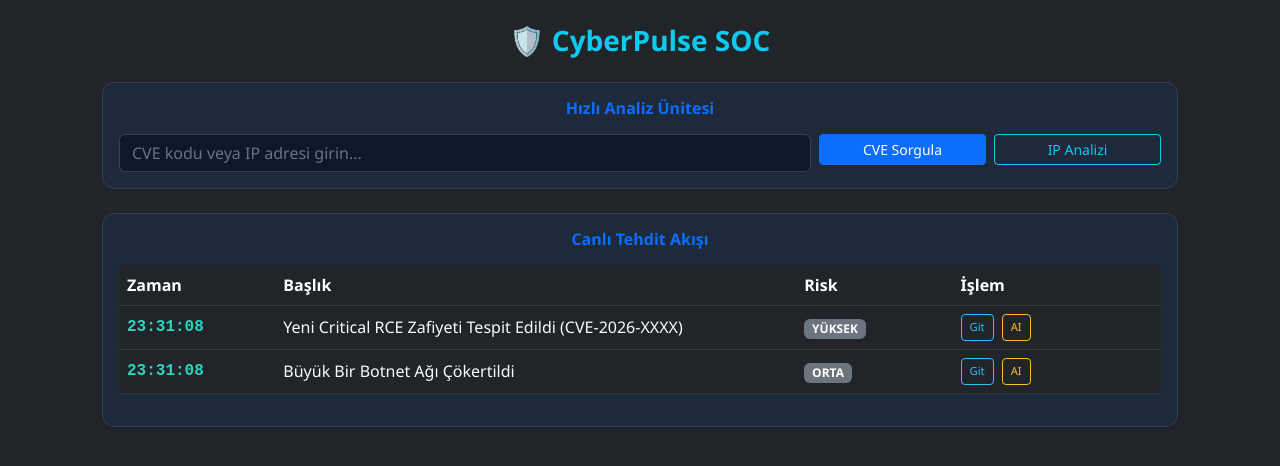
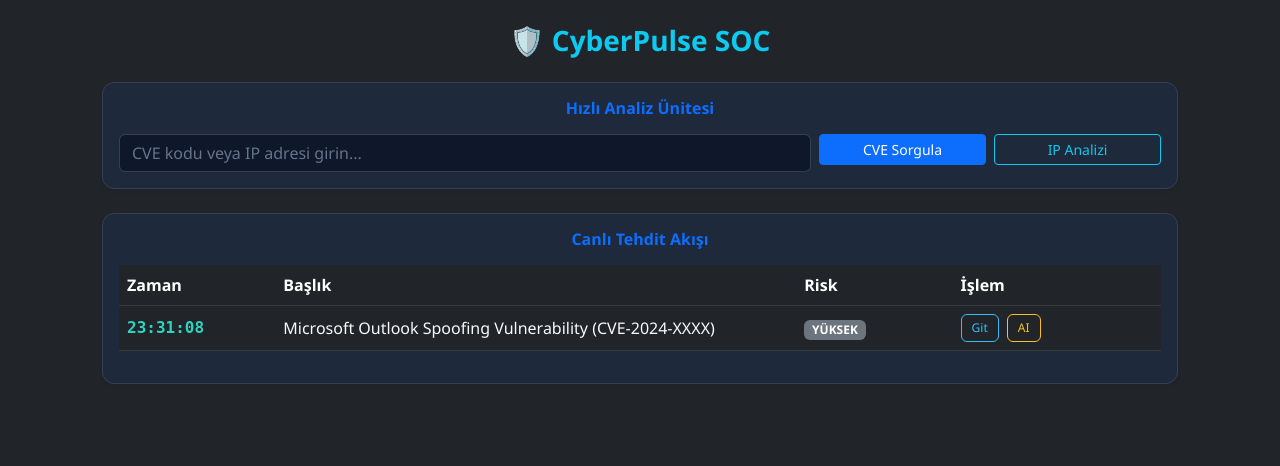
Before and after one commit to Turguty/cyberpulse, a Flask app: page / in a window 1280 px wide. Shown: the top 466 px of the page. Run offline with Flask 3, Linux system fonts and the light colour scheme.

Commit message:
Auto-Update: 2026-02-07 02:31:08

```diff
--- a/app/main.py
+++ b/app/main.py
@@ -1,25 +1,27 @@
+import os
+import json
+import requests
 from flask import Flask, render_template, jsonify, request
-import requests
 from datetime import datetime
+from dotenv import load_dotenv
+
+# .env dosyasındaki değişkenleri yükle
+load_dotenv()
 
 app = Flask(__name__)
 
-# Örnek veri çekme fonksiyonu (Haberler için)
+# Yapılandırmayı ortam değişkenlerinden çekiyoruz
+OPENROUTER_API_KEY = os.getenv("OPENROUTER_API_KEY")
+MODEL_NAME = "mistralai/mistral-7b-instruct:free"
+
 def get_cyber_news():
-    # Bu kısım senin mevcut haber çekme mantığına göre düzenlenmiştir
-    # Örnek statik veri (API'den geliyormuş gibi)
+    # Mevcut haber botu fonksiyonunuzla burayı besleyebilirsiniz
     return [
         {
             "published_date": datetime.now().strftime("%H:%M:%S"),
-            "title": "Yeni Critical RCE Zafiyeti Tespit Edildi (CVE-2026-XXXX)",
-            "link": "https://example.com/news1",
+            "title": "Microsoft Outlook Spoofing Vulnerability (CVE-2024-XXXX)",
+            "link": "https://cve.mitre.org",
             "criticality": "YÜKSEK"
-        },
-        {
-            "published_date": datetime.now().strftime("%H:%M:%S"),
-            "title": "Büyük Bir Botnet Ağı Çökertildi",
-            "link": "https://example.com/news2",
-            "criticality": "ORTA"
         }
     ]
 
@@ -29,50 +31,54 @@ def index():
 
 @app.route('/api/data')
 def get_data():
-    news = get_cyber_news()
-    return jsonify({"news": news})
+    return jsonify({"news": get_cyber_news()})
 
-# --- HIZLI ANALİZ ÜNİTESİ (CVE / IP SORGULAMA) ---
 @app.route('/api/tool', methods=['POST'])
 def run_tool():
     data = request.json
     tool_type = data.get('type')
     value = data.get('value', '').strip()
-
-    if not value:
-        return jsonify({"result": "Lütfen bir değer girin."})
-
-    if tool_type == 'cve':
-        # Burada gerçek bir CVE API'si (örn. NVD) bağlanabilir
-        result = f"🔍 {value} Analizi: Bu zafiyet kritik seviyede olup acil yama gerektirmektedir."
-    elif tool_type == 'ip':
-        # Burada bir IP Intel API'si (örn. VirusTotal/AbuseIPDB) bağlanabilir
-        result = f"🌐 {value} Analizi: Bu IP adresi zararlı faaliyetler ile ilişkilendirilmiştir."
-    else:
-        result = "Bilinmeyen araç tipi."
-
+    result = f"🔍 {value} için {tool_type.upper()} sorgusu tamamlandı."
     return jsonify({"result": result})
 
-# --- YENİ: AI ANALİZ ÜNİTESİ (AI SOR BUTONU İÇİN) ---
 @app.route('/api/ai-analyze', methods=['POST'])
 def ai_analyze():
     data = request.json
     title = data.get('title', '')
 
     if not title:
-        return jsonify({"result": "Analiz edilecek başlık bulunamadı."}), 400
+        return jsonify({"result": "Analiz için başlık iletilmedi."}), 400
 
-    # Bu alan ileride gerçek bir AI (Gemini/GPT) API'si ile değiştirilebilir.
-    # Mevcut tasarımda 'tool-result' kutusuna profesyonel bir analiz döner.
-    analysis = (
-        f"🤖 **CyberPulse AI Analizi**\n\n"
-        f"**Konu:** {title}\n"
-        f"**Değerlendirme:** Bu olay siber güvenlik ekosisteminde orta-yüksek risk barındırmaktadır.\n"
-        f"**Öneri:** Sistem loglarını inceleyin, ağ trafiğini bu başlığa göre filtreleyin ve zafiyet varsa yamaları kontrol edin."
+    if not OPENROUTER_API_KEY:
+        return jsonify({"result": "Hata: API anahtarı .env dosyasında bulunamadı!"}), 500
+
+    prompt = (
+        f"Sen profesyonel bir siber güvenlik analistisin. Aşağıdaki haber başlığını analiz et: '{title}'. "
+        f"Bu olayın teknik risklerini ve SOC ekiplerinin alması gereken 3 somut önlemi kısa maddeler halinde Türkçe olarak açıkla."
     )
 
-    return jsonify({"result": analysis})
+    try:
+        response = requests.post(
+            url="https://openrouter.ai/api/v1/chat/completions",
+            headers={
+                "Authorization": f"Bearer {OPENROUTER_API_KEY}",
+                "Content-Type": "application/json",
+            },
+            data=json.dumps({
+                "model": MODEL_NAME,
+                "messages": [{"role": "user", "content": prompt}]
+            }),
+            timeout=20
+        )
+
+        if response.status_code == 200:
+            ai_response = response.json()['choices'][0]['message']['content']
+            return jsonify({"result": ai_response})
+        else:
+            return jsonify({"result": f"AI Servis Hatası (Kod: {response.status_code})"}), 500
+
+    except Exception as e:
+        return jsonify({"result": f"Bağlantı Hatası: {str(e)}"}), 500
 
 if __name__ == '__main__':
-    # Docker konteyner içinde çalışması için host='0.0.0.0' şart
     app.run(debug=True, host='0.0.0.0', port=5000)
--- a/app/static/css/style.css
+++ b/app/static/css/style.css
@@ -1,45 +1,52 @@
-/* --- GOLDEN VERSION TEMEL AYARLAR --- */
+/* --- GENEL TASARIM --- */
 body { background-color: #0f172a !important; color: #e2e8f0; font-family: 'Segoe UI', sans-serif; }
 .card { background-color: #1e293b !important; border: 1px solid #334155 !important; border-radius: 12px; }
 
-/* INPUT BEYAZ YAZI (Kritik Alan) */
+/* INPUT YAZI RENGİ (Kritik: Yazının görünmesi için) */
 .form-control {
     background-color: #0f172a !important;
     border: 1px solid #334155 !important;
     color: #ffffff !important;
 }
+.form-control:focus { color: #ffffff !important; border-color: #38bdf8; box-shadow: 0 0 0 0.25rem rgba(56, 189, 248, 0.25); }
 .form-control::placeholder { color: #64748b !important; }
 
+/* ANALİZ SONUÇ KUTUSU (Masaüstü taşma engelli) */
 #tool-result {
-    max-height: 300px; overflow-y: auto; background-color: #0f172a !important;
+    max-height: 350px; overflow-y: auto; background-color: #0f172a !important;
     border: 1px solid #334155 !important; color: #38bdf8 !important;
-    font-family: 'Courier New', monospace; font-size: 0.85rem; padding: 15px;
-    border-radius: 8px;
+    font-family: 'JetBrains Mono', monospace; font-size: 0.85rem; padding: 15px; border-radius: 8px;
 }
 
-/* BUTONLAR VE TABLO */
-.time-cell { color: #2dd4bf !important; font-family: 'Courier New', monospace; font-weight: bold; }
-.news-link { color: #f8fafc; text-decoration: none; font-weight: 500; }
+/* TABLO VE BUTONLAR */
+.time-cell { color: #2dd4bf !important; font-weight: bold; font-family: 'JetBrains Mono', monospace; }
+.news-link { color: #f8fafc; text-decoration: none; font-weight: 500; transition: 0.2s; }
+.news-link:hover { color: #38bdf8; text-decoration: underline; }
 
-.source-btn { font-size: 0.7rem !important; padding: 4px 8px !important; border-color: #38bdf8 !important; color: #38bdf8 !important; }
+.source-btn, .ai-btn { font-size: 0.75rem !important; padding: 4px 10px !important; border-radius: 6px; transition: 0.2s; }
+.source-btn { border-color: #38bdf8 !important; color: #38bdf8 !important; }
+.source-btn:hover { background: #38bdf8 !important; color: #0f172a !important; }
 
-/* YENİ: AI BUTONU STİLİ */
-.ai-btn {
-    font-size: 0.7rem !important;
-    padding: 4px 8px !important;
-    border-color: #fbbf24 !important;
-    color: #fbbf24 !important;
-}
-.ai-btn:hover { background-color: #fbbf24 !important; color: #0f172a !important; }
+.ai-btn { border-color: #fbbf24 !important; color: #fbbf24 !important; }
+.ai-btn:hover { background: #fbbf24 !important; color: #0f172a !important; }
 
-/* MOBİL TASARIM (Kusursuz Kart Yapısı) */
+/* --- MOBİL TASARIM (KART GÖRÜNÜMÜ) --- */
 @media (max-width: 768px) {
     thead { display: none; }
-    #news-table-body tr { display: flex; flex-direction: column; background: #1e293b; margin-bottom: 20px; padding: 15px; border: 1px solid #444; border-radius: 12px; }
-    #news-table-body td { display: block; border: none !important; padding: 0 0 12px 0 !important; position: relative; padding-top: 22px !important; }
-    #news-table-body td::before { position: absolute; top: 0; left: 0; font-size: 0.7rem; font-weight: 700; color: #2dd4bf; text-transform: uppercase; }
+    #news-table-body tr { display: flex; flex-direction: column; background: #1e293b; margin-bottom: 20px; padding: 15px; border: 1px solid #334155; border-radius: 12px; }
+    #news-table-body td { display: block; border: none !important; padding: 0 0 12px 0 !important; position: relative; padding-top: 22 * px !important; }
+
+    /* Etiketler (Zaman, Başlık, Risk, İşlem) */
+    #news-table-body td::before {
+        position: absolute; top: 0; left: 0; font-size: 0.7rem; font-weight: 700;
+        color: #2dd4bf; text-transform: uppercase; letter-spacing: 0.5px;
+    }
+
     #news-table-body td:nth-child(1)::before { content: "ZAMAN"; }
     #news-table-body td:nth-child(2)::before { content: "BAŞLIK"; }
     #news-table-body td:nth-child(3)::before { content: "RİSK"; }
     #news-table-body td:nth-child(4)::before { content: "İŞLEM"; }
+
+    .news-link { font-size: 1.1rem; display: block; line-height: 1.4; }
+    .source-btn, .ai-btn { padding: 10px !important; flex: 1; text-align: center; }
 }
--- a/app/static/js/script.js
+++ b/app/static/js/script.js
@@ -7,6 +7,9 @@ async function loadNews() {
 
         body.innerHTML = '';
         data.news.forEach(item => {
+            // Başlıktaki tırnak işaretleri JS fonksiyonunu bozmasın diye temizliyoruz
+            const safeTitle = item.title.replace(/'/g, "\\'").replace(/"/g, '&quot;');
+
             body.innerHTML += `
                 <tr>
                     <td class="time-cell">${item.published_date}</td>
@@ -15,32 +18,34 @@ async function loadNews() {
                     <td>
                         <div class="d-flex gap-2">
                             <a href="${item.link}" target="_blank" class="btn btn-outline-primary btn-sm source-btn">Git</a>
-                            <button onclick="analyzeWithAI('${item.title.replace(/'/g, "\\'")}')" class="btn btn-outline-warning btn-sm ai-btn">AI</button>
+                            <button onclick="analyzeWithAI('${safeTitle}')" class="btn btn-outline-warning btn-sm ai-btn">AI</button>
                         </div>
                     </td>
                 </tr>`;
         });
-    } catch (e) { console.error("Veri yüklenemedi:", e); }
+    } catch (e) {
+        console.error("Haberler yüklenirken bir hata oluştu:", e);
+    }
 }
 
 async function analyzeWithAI(title) {
     const resultDiv = document.getElementById('tool-result');
     resultDiv.classList.remove('d-none');
-    resultDiv.innerText = "🤖 AI haberi analiz ediyor, lütfen bekleyin...";
+    resultDiv.innerText = "🤖 Mistral AI haberi analiz ediyor, lütfen bekleyin...";
 
-    // Kullanıcıyı sonucun görüneceği üst panele yumuşakça kaydır
+    // Kullanıcıyı yukarıdaki analiz kutusuna yönlendir
     window.scrollTo({ top: 0, behavior: 'smooth' });
 
     try {
         const res = await fetch('/api/ai-analyze', {
             method: 'POST',
             headers: {'Content-Type': 'application/json'},
-            body: JSON.stringify({title: title})
+            body: JSON.stringify({ title: title })
         });
         const data = await res.json();
         resultDiv.innerText = data.result;
     } catch (e) {
-        resultDiv.innerText = "❌ AI Analizi başarısız oldu.";
+        resultDiv.innerText = "❌ AI Analizi başarısız oldu. API anahtarınızı ve bağlantınızı kontrol edin.";
     }
 }
 
@@ -58,7 +63,9 @@ async function runTool(type) {
         });
         const data = await res.json();
         resultDiv.innerText = data.result;
-    } catch (e) { resultDiv.innerText = "Hata oluştu."; }
+    } catch (e) {
+        resultDiv.innerText = "Hata: Sorgu tamamlanamadı.";
+    }
 }
 
 document.addEventListener('DOMContentLoaded', loadNews);
```
